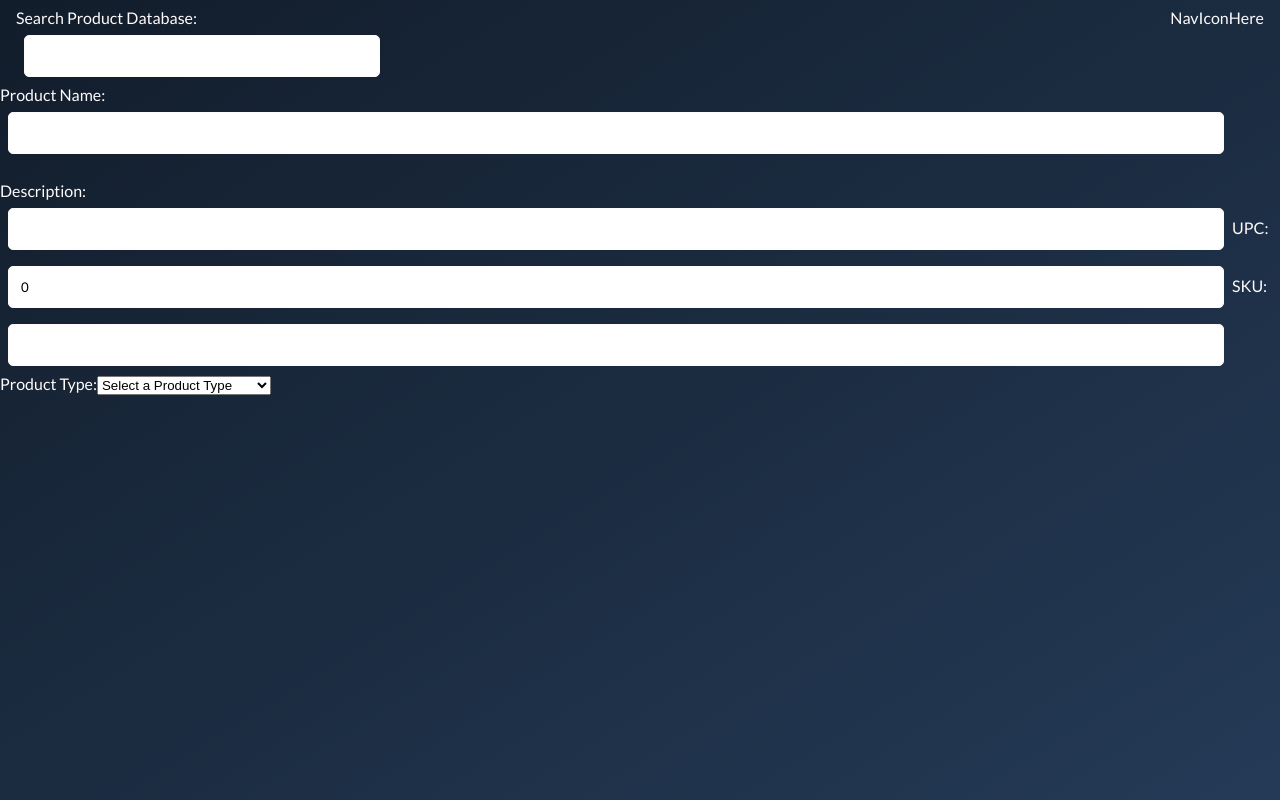
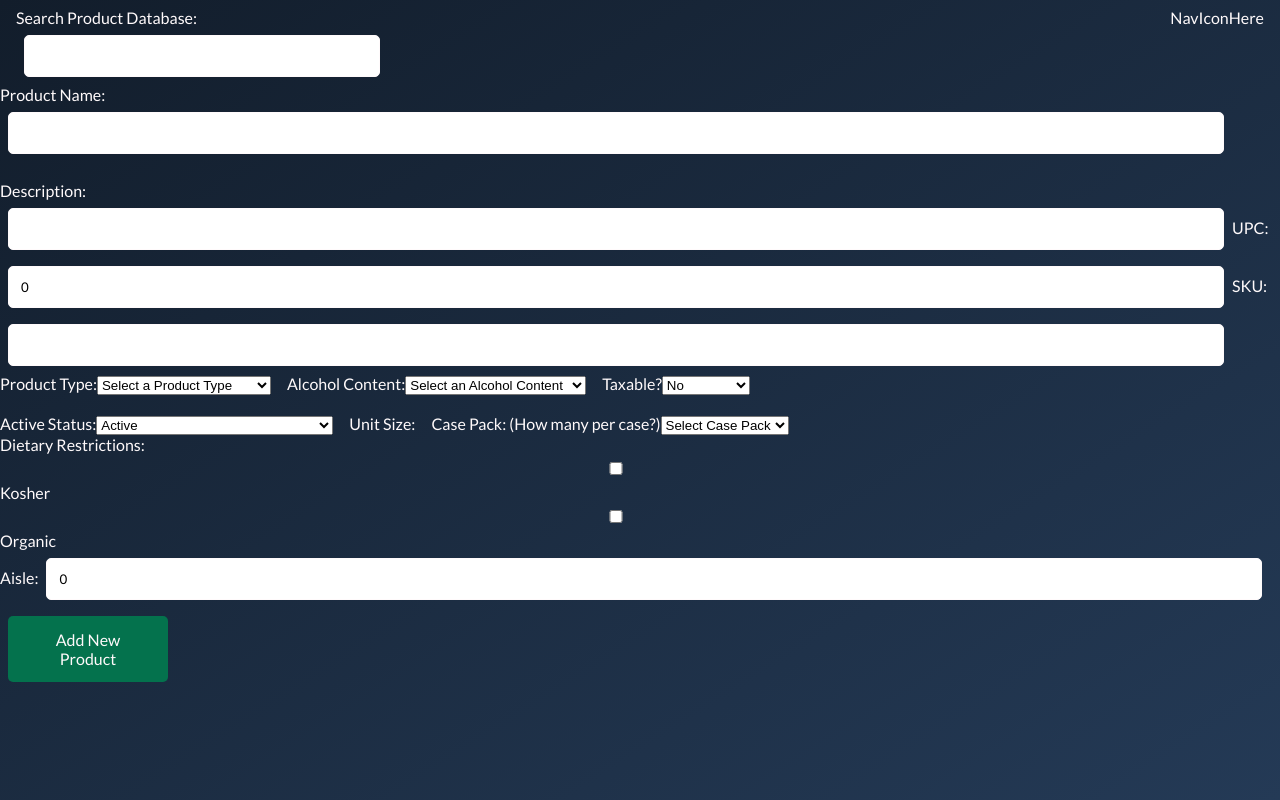
Before and after one commit to Crowe-Brian-J/u4_project_POS, a React (Vite) app in the folder client/: page /products/new in a window 1280 px wide. Built offline with nearby package versions, Linux system fonts and the light colour scheme.

Commit message:
new product form works

```diff
--- a/client/src/pages/products/NewProduct.jsx
+++ b/client/src/pages/products/NewProduct.jsx
@@ -69,7 +69,7 @@ const NewProduct = () => {
   const snackUnitSizeEnumValues = ['0.5oz', '1oz', '8.5oz', '10oz', '13oz']
   const activeStatusEnumValues = [
     'active',
-    'inactive (i.e. seasonally unavailable'
+    'inactive (i.e. seasonally unavailable)'
   ]
   const casePackEnumValues = [1, 2, 4, 6, 8, 10, 12, 24]
 
@@ -196,6 +196,117 @@ const NewProduct = () => {
             </option>
           ))}
         </select>
+        &emsp;
+        <label htmlFor="alcoholContent">Alcohol Content:</label>
+        <select
+          className="alcoholContent"
+          name="alcoholContent"
+          id="alcoholContent"
+          value={formState.alcoholContent}
+          onChange={handleChange}
+        >
+          <option value="">Select an Alcohol Content</option>
+          {alcoholContentEnumValues.map((enumOption) => (
+            <option
+              key={enumOption}
+              id="alcoholContent"
+              className="alcoholContent"
+              name="alcoholContent"
+              value={enumOption}
+            >
+              {enumOption}
+            </option>
+          ))}
+        </select>
+        &emsp;
+        <label htmlFor="taxable">Taxable?</label>
+        <select
+          className="taxable"
+          name="taxable"
+          id="taxable"
+          value={formState.taxable}
+          onChange={handleChange}
+        >
+          <option value="">Yes or No?</option>
+          <option value={false}>No</option>
+          <option value={true}>Yes</option>
+        </select>
+        <br />
+        <br />
+        <label htmlFor="activeStatus">Active Status:</label>
+        <select
+          className="activeStatus"
+          name="activeStatus"
+          id="activeStatus"
+          value={formState.activeStatus}
+          onChange={handleChange}
+        >
+          <option value="">Select an Active Status</option>
+          {activeStatusEnumValues.map((enumOption) => (
+            <option key={enumOption} value={enumOption}>
+              {enumOption.charAt(0).toUpperCase() + enumOption.slice(1)}
+            </option>
+          ))}
+        </select>
+        &emsp;
+        <label htmlFor="unitSize">Unit Size:</label>
+        {/* <select name="unitSize" className='unitSize' id="unitSize" value={}></select> */}
+        &emsp;
+        <label htmlFor="casePack">Case Pack: (How many per case?)</label>
+        <select
+          className="casePack"
+          name="casePack"
+          id="casePack"
+          value={formState.casePack}
+          onChange={handleChange}
+        >
+          <option value="">Select Case Pack</option>
+          {casePackEnumValues.map((enumOption) => (
+            <option
+              key={enumOption}
+              id="casePack"
+              className="casePack"
+              name="casePack"
+              value={enumOption}
+            >
+              {enumOption}
+            </option>
+          ))}
+        </select>
+        <br />
+        {/* How do I uncenter these? */}
+        <label htmlFor="dietaryRestrictions">Dietary Restrictions:</label>
+        <input
+          type="checkbox"
+          id="dietaryRestrictions"
+          className="dietaryRestrictions"
+          name="dietaryRestrictions"
+          value={formState.dietaryRestrictions}
+          onChange={handleChange}
+        />
+        <label htmlFor="Kosher">Kosher</label>
+        <input
+          type="checkbox"
+          id="dietaryRestrictions"
+          className="dietaryRestrictions"
+          name="dietaryRestrictions"
+          value={formState.dietaryRestrictions}
+          onChange={handleChange}
+        />
+        <label htmlFor="Organic">Organic</label> <br />
+        <label htmlFor="aisle">Aisle:</label>
+        {/* Look at changing size of this input only */}
+        <input
+          type="text"
+          id="aisle"
+          className="aisle"
+          name="aisle"
+          value={formState.aisle}
+          onChange={handleChange}
+        />
+        <button type="submit" className="submitButton">
+          Add New Product
+        </button>
       </form>
     </div>
   )
--- a/client/src/pages/products/ProductDetails.jsx
+++ b/client/src/pages/products/ProductDetails.jsx
@@ -68,7 +68,7 @@ const ProductDetails = () => {
   const snackUnitSizeEnumValues = ['0.5oz', '1oz', '8.5oz', '10oz', '13oz']
   const activeStatusEnumValues = [
     'active',
-    'inactive (i.e. seasonally unavailable'
+    'inactive (i.e. seasonally unavailable)'
   ]
   const casePackEnumValues = [1, 2, 4, 6, 8, 10, 12, 24]
 
@@ -240,7 +240,7 @@ const ProductDetails = () => {
               ))}
             </select>
             <br />
-            {/* Need to work on this form's display */}
+            {/* Need to work on this form's display. Maybe Change to Yes or No, default No*/}
             <label htmlFor="taxable">Taxable:</label>
             <div>
               <input
@@ -261,7 +261,7 @@ const ProductDetails = () => {
               <label htmlFor="taxable-no">No</label>
             </div>
             <br />
-            <label htmlFor="Active Status">Active Status:</label>
+            <label htmlFor="activeStatus">Active Status:</label>
             <select
               className="activeStatus"
               name="activeStatus"
@@ -295,7 +295,7 @@ const ProductDetails = () => {
             <select
               className="casePack"
               name="casePack"
-              id="className"
+              id="casePack"
               value={productDetails.casePack}
               onChange={handleChange}
             >
```
